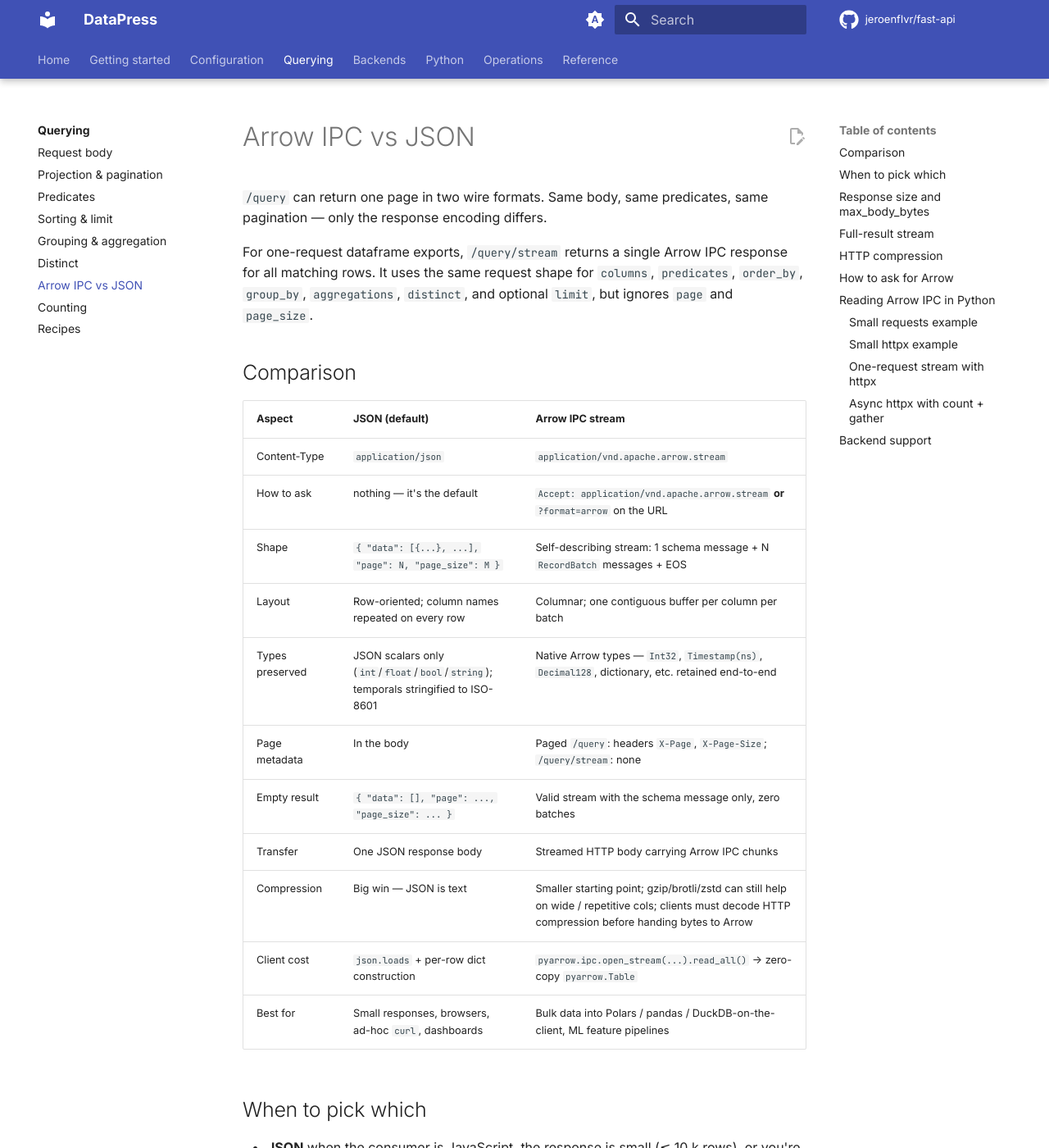
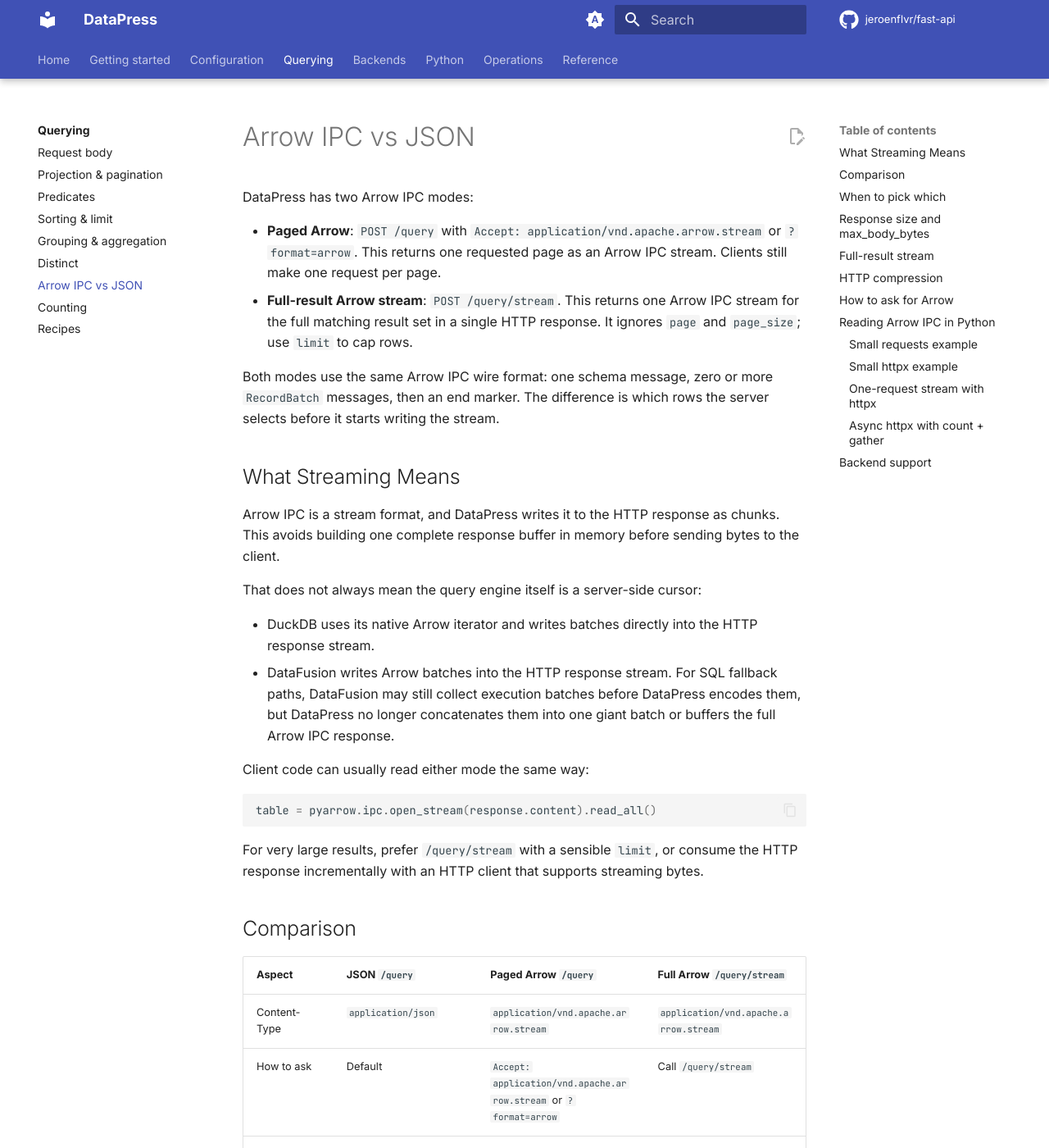
Before and after one commit to jeroenflvr/datapress, an MkDocs documentation site: the page built from docs/src/query/arrow-ipc.md, in a window 1280 px wide and 1400 px high. Shown: the whole window at 82% size. Built offline with MkDocs 1.6.1 and Material for MkDocs 9.7.7, drawn with Linux system fonts in a browser that asks for light colours; comment, search, counter and statistics services are not loaded; some of the changed text lies outside the part shown.

Commit message:
doc: updating arrow ipc

````diff
--- a/docs/src/query/arrow-ipc.md
+++ b/docs/src/query/arrow-ipc.md
@@ -1,37 +1,65 @@
 # Arrow IPC vs JSON
 
-`/query` can return one page in two wire formats. Same body, same
-predicates, same pagination — only the response encoding differs.
+DataPress has two Arrow IPC modes:
 
-For one-request dataframe exports, `/query/stream` returns a single
-Arrow IPC response for all matching rows. It uses the same request shape
-for `columns`, `predicates`, `order_by`, `group_by`, `aggregations`,
-`distinct`, and optional `limit`, but ignores `page` and `page_size`.
+- **Paged Arrow**: `POST /query` with `Accept: application/vnd.apache.arrow.stream`
+    or `?format=arrow`. This returns one requested page as an Arrow IPC
+    stream. Clients still make one request per page.
+- **Full-result Arrow stream**: `POST /query/stream`. This returns one
+    Arrow IPC stream for the full matching result set in a single HTTP
+    response. It ignores `page` and `page_size`; use `limit` to cap rows.
+
+Both modes use the same Arrow IPC wire format: one schema message, zero
+or more `RecordBatch` messages, then an end marker. The difference is
+which rows the server selects before it starts writing the stream.
+
+## What Streaming Means
+
+Arrow IPC is a stream format, and DataPress writes it to the HTTP
+response as chunks. This avoids building one complete response buffer in
+memory before sending bytes to the client.
+
+That does not always mean the query engine itself is a server-side
+cursor:
+
+- DuckDB uses its native Arrow iterator and writes batches directly into
+    the HTTP response stream.
+- DataFusion writes Arrow batches into the HTTP response stream. For SQL
+    fallback paths, DataFusion may still collect execution batches before
+    DataPress encodes them, but DataPress no longer concatenates them into
+    one giant batch or buffers the full Arrow IPC response.
+
+Client code can usually read either mode the same way:
+
+```python
+table = pyarrow.ipc.open_stream(response.content).read_all()
+```
+
+For very large results, prefer `/query/stream` with a sensible `limit`,
+or consume the HTTP response incrementally with an HTTP client that
+supports streaming bytes.
 
 ## Comparison
 
-| Aspect              | JSON (default)                                       | Arrow IPC stream                                                                 |
-|---------------------|------------------------------------------------------|----------------------------------------------------------------------------------|
-| Content-Type        | `application/json`                                   | `application/vnd.apache.arrow.stream`                                            |
-| How to ask          | nothing — it's the default                           | `Accept: application/vnd.apache.arrow.stream` **or** `?format=arrow` on the URL  |
-| Shape               | `{ "data": [{...}, ...], "page": N, "page_size": M }` | Self-describing stream: 1 schema message + N `RecordBatch` messages + EOS        |
-| Layout              | Row-oriented; column names repeated on every row     | Columnar; one contiguous buffer per column per batch                             |
-| Types preserved     | JSON scalars only (`int`/`float`/`bool`/`string`); temporals stringified to ISO-8601 | Native Arrow types — `Int32`, `Timestamp(ns)`, `Decimal128`, dictionary, etc. retained end-to-end |
-| Page metadata       | In the body                                          | Paged `/query`: headers `X-Page`, `X-Page-Size`; `/query/stream`: none           |
-| Empty result        | `{ "data": [], "page": ..., "page_size": ... }`      | Valid stream with the schema message only, zero batches                          |
-| Transfer            | One JSON response body                               | Streamed HTTP body carrying Arrow IPC chunks                                     |
-| Compression         | Big win — JSON is text                               | Smaller starting point; gzip/brotli/zstd can still help on wide / repetitive cols; clients must decode HTTP compression before handing bytes to Arrow |
-| Client cost         | `json.loads` + per-row dict construction             | `pyarrow.ipc.open_stream(...).read_all()` → zero-copy `pyarrow.Table`            |
-| Best for            | Small responses, browsers, ad-hoc `curl`, dashboards | Bulk data into Polars / pandas / DuckDB-on-the-client, ML feature pipelines      |
+| Aspect              | JSON `/query`                                        | Paged Arrow `/query`                                                             | Full Arrow `/query/stream`                                                      |
+|---------------------|------------------------------------------------------|----------------------------------------------------------------------------------|---------------------------------------------------------------------------------|
+| Content-Type        | `application/json`                                   | `application/vnd.apache.arrow.stream`                                            | `application/vnd.apache.arrow.stream`                                           |
+| How to ask          | Default                                              | `Accept: application/vnd.apache.arrow.stream` or `?format=arrow`                 | Call `/query/stream`                                                            |
+| Rows returned       | One page                                             | One page                                                                         | All matching rows, optionally capped by `limit`                                 |
+| Uses `page`         | Yes                                                  | Yes                                                                              | No                                                                              |
+| Uses `page_size`    | Yes, clamped to `server.max_page_size`               | Yes, clamped to `server.max_page_size`                                           | No                                                                              |
+| Uses `limit`        | Caps total rows across pages                         | Caps total rows across pages                                                     | Caps total rows in the single stream                                            |
+| Shape               | `{ "data": [{...}], "page": N, "page_size": M }`    | Arrow IPC stream: schema + batches + end marker                                  | Arrow IPC stream: schema + batches + end marker                                 |
+| Page metadata       | In the body                                          | Headers `X-Page`, `X-Page-Size`                                                  | None                                                                            |
+| Empty result        | `{ "data": [], "page": ..., "page_size": ... }`      | Valid stream with the schema message only, zero batches                          | Valid stream with the schema message only, zero batches                         |
+| Best for            | Small UI/API responses                               | Dataframe clients that want explicit paging                                      | Dataframe clients that want one request for a bounded export                    |
 
 ## When to pick which
 
 - **JSON** when the consumer is JavaScript, the response is small
   (≲ 10 k rows), or you're poking at the API by hand.
-- **Paged Arrow IPC** when you're moving result pages into a dataframe
-  library, the schema has non-string types you want preserved, or
-  page sizes are large enough that JSON parse time shows up in
-  profiles.
+- **Paged Arrow IPC** when you want dataframe-friendly pages, bounded
+    memory per request, retryable page fetches, or parallel page downloads.
 - **`/query/stream`** when you want one HTTP request for the full
     filtered result set and can consume an Arrow IPC stream on the client.
 
@@ -100,6 +128,22 @@
 It does not include `X-Page` or `X-Page-Size`, because there is no
 server-side page boundary. The optional top-level `limit` still caps the
 total number of rows in the stream.
+
+The request flow is different from paged `/query`:
+
+```text
+Paged /query:
+request page 1 -> Arrow stream for page 1 -> done
+request page 2 -> Arrow stream for page 2 -> done
+request page 3 -> Arrow stream for page 3 -> done
+
+Full /query/stream:
+one request -> Arrow stream for every matching row -> done
+```
+
+Use a deterministic `order_by` for either mode when stable row order
+matters. For paged `/query`, it keeps page boundaries stable. For
+`/query/stream`, it makes repeated exports easier to compare.
 
 ## HTTP compression
 
@@ -231,6 +275,44 @@
 df = pl.from_arrow(table)
 ```
 
+That example still buffers the HTTP response in `response.content`
+before PyArrow reads it. The server streams the response, but the client
+chooses to materialize the bytes. For larger responses, stream bytes into
+a file-like buffer first:
+
+```python
+import tempfile
+
+import httpx
+import pyarrow.ipc as ipc
+import polars as pl
+
+with tempfile.SpooledTemporaryFile(max_size=256 * 1024 * 1024) as file:
+    with httpx.stream(
+        "POST",
+        "http://localhost:8080/api/v1/datasets/accidents/query/stream",
+        json={
+            "columns": ["ID", "State", "Severity", "Start_Time"],
+            "predicates": [{"col": "State", "op": "in", "val": ["CA", "TX"]}],
+            "order_by": [{"col": "ID"}],
+            "limit": 100_000,
+        },
+        timeout=60.0,
+    ) as response:
+        response.raise_for_status()
+        for chunk in response.iter_bytes():
+            file.write(chunk)
+
+    file.seek(0)
+    table = ipc.open_stream(file).read_all()
+
+df = pl.from_arrow(table)
+```
+
+`SpooledTemporaryFile` keeps small responses in memory and spills larger
+ones to disk. HTTP compression is still decoded by `httpx` before chunks
+are yielded, provided the needed decoder is installed.
+
 ### Async `httpx` with count + gather
 
 For a complete result set, first call `/count` with the same predicates,
````
Also changed, not shown: docs/src/backends/datafusion.md (+5 -2 lines), docs/src/backends/duckdb.md (+3 -3 lines), docs/src/getting-started/quick-tour.md (+13 -1 lines), docs/src/query/request-body.md (+7 -2 lines).
